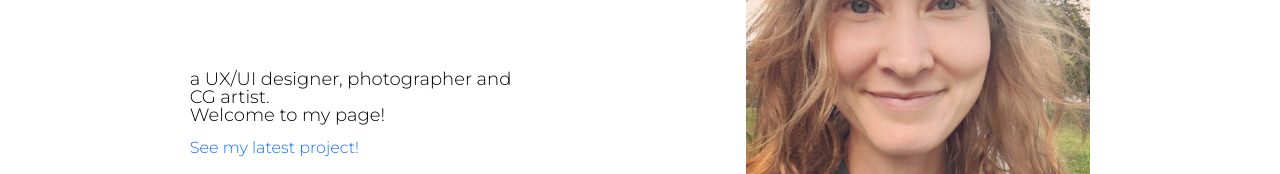
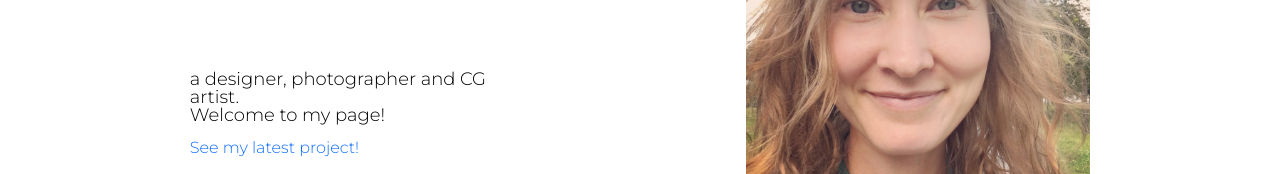
Before and after one commit to olilazareva/capstone-framework, a plain HTML site: page index.html in a window 1280 px wide. Shown: the part 293-467 px from the top of the page. Drawn offline with nearby package versions, Linux system fonts and the light colour scheme.

Commit message:
Update index.html

```diff
--- a/index.html
+++ b/index.html
@@ -52,7 +52,7 @@
    					<h1 style="text-align: left;">Hi there!&#160;&#128075;
                     <br>
                     	I'm Olga Lazareva,</h1>
-                     <p style="margin-bottom:16px; margin-top: 13px;">a UX/UI designer, photographer and CG artist.
+                     <p style="margin-bottom:16px; margin-top: 13px;">a designer, photographer and CG artist.
                     <br>
                     	Welcome to my page!
                      </p>
```
